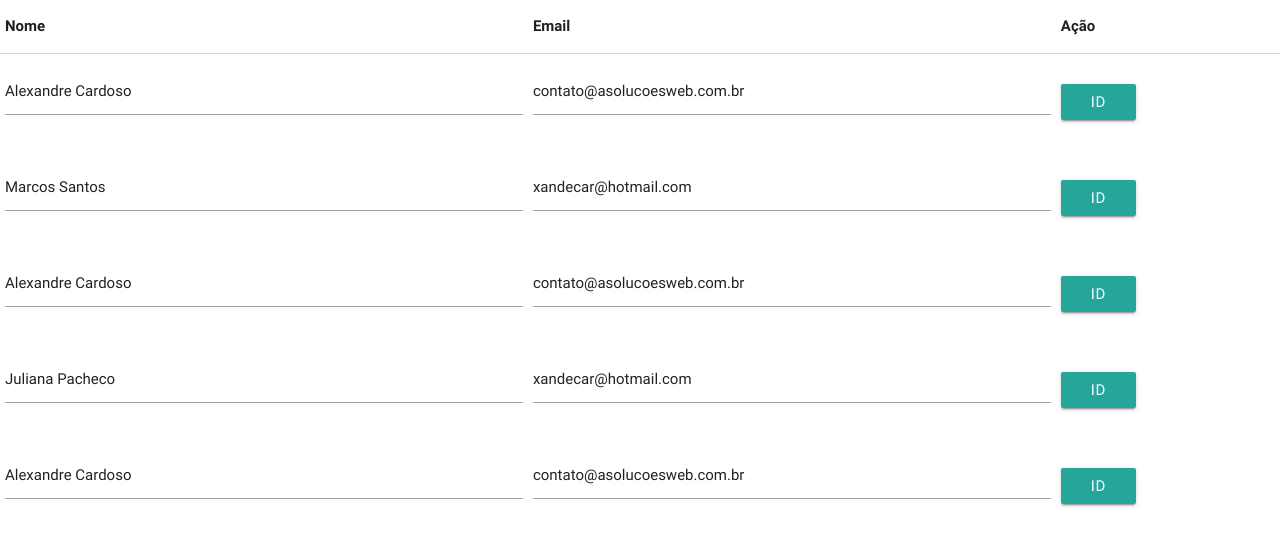
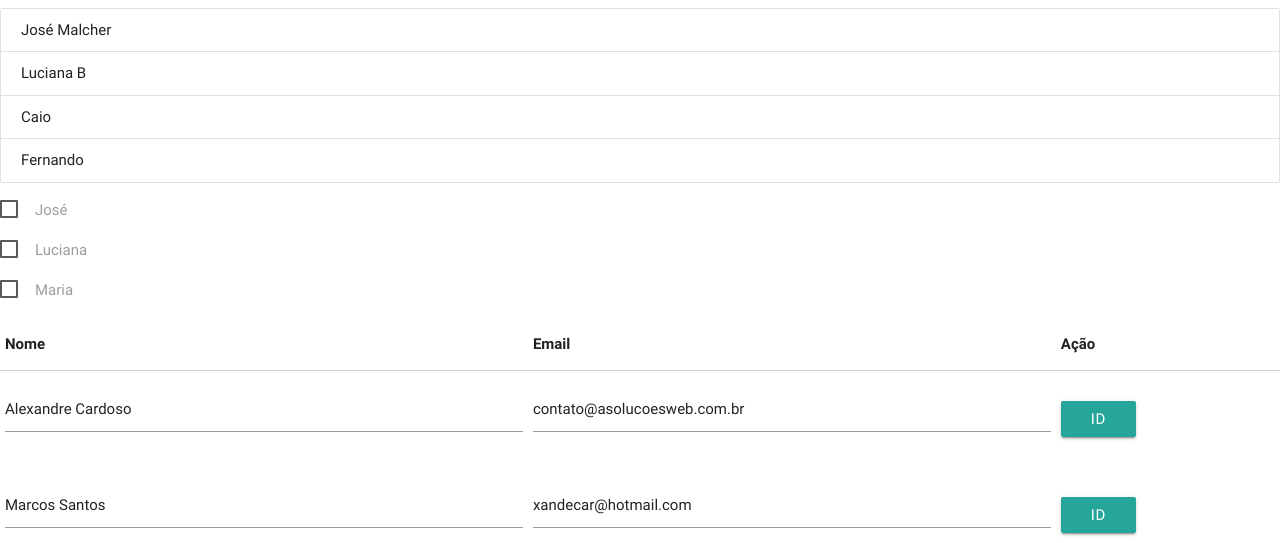
Before and after one commit to josemalcher/curso-php-com-jquery, a PHP site: page /Aula-15-Verificando-Se-Elemento-Esta-Selecionado/index.php in a window 1280 px wide. Shown: the top 543 px of the page. Run offline with PHP 8.4, Linux system fonts and the light colour scheme; data comes from the database, SQL or seed files in the repository.

Commit message:
Aula 15 Verificando Se Elemento Esta Selecionado + Código aula

```diff
--- a/Aula-15-Verificando-Se-Elemento-Esta-Selecionado/aula.js
+++ b/Aula-15-Verificando-Se-Elemento-Esta-Selecionado/aula.js
@@ -1,26 +1,34 @@
 $(document).ready(function () {
 
     /* Aula 15 Verificando Se Elemento Esta Selecionado */
+    // target
+    // is
+    // checked
 
     var container = $("#container");
-    var tabela = container.find('#tabela');
-    var tbody = tabela.find("tbody");
+    var lista = container.find('#lista');
+    var check = container.find('.check');
 
-    /*
-    * val() - pega os valores dos input
-    * event.currentTarguet() - pega o proprio objeto
-    * closest() - pega o elemento mais proximo do objeto
-    * */
-
-    //console.log($(".email").val()); // pega somente o primeiro
-    tbody.on('click', '.btn_id', function (event) {
-        event.preventDefault();
-        console.log( $(event.currentTarget).closest('tr').find('.nome').val());
-        console.log( $(event.currentTarget).closest('tr').find('.email').val());
-
+    lista.on('click', function (event) {
+        var alvo = $(event.target);
+        if (alvo.is('li')) {
+            alvo.css('background-color', '#900');
+        } else {
+            console.log('não é um li');
+        }
     });
 
-
+    check.on('click', function () {
+        /*console.log('você digitou em ' + $(this).val());
+        if ($(this).val() == 'maria' && $(this).is(':checked')) {
+            alert('marcou maria');
+        }*/
+        if ($(this).is(':checked')) {
+            console.log($(this).val() + ' Está Selecionado');
+        }else{
+            console.log($(this).val() + '  Não Está Selecionado');
+        }
+    })
 
 
 });
--- a/Aula-15-Verificando-Se-Elemento-Esta-Selecionado/index.php
+++ b/Aula-15-Verificando-Se-Elemento-Esta-Selecionado/index.php
@@ -14,6 +14,28 @@
 
 <body>
 <div id="container">
+    <!-- Lista de nome com select para usar no método is -->
+    <ul id="lista" class="collection">
+        <li class="collection-item">José Malcher</li>
+        <li class="collection-item">Luciana B</li>
+        <li class="collection-item">Caio</li>
+        <li class="collection-item">Fernando</li>
+    </ul>
+
+    <p>
+        <input type="checkbox" id="jose" class="check" value="jose">
+        <label for="jose"><span>José</span></label>
+    </p>
+    <p>
+        <input type="checkbox" id="luciana" class="check" value="Luciana">
+        <label for="luciana"><span>Luciana</span></label>
+    </p>
+    <p>
+        <input type="checkbox" id="maria" class="check" value="maria">
+        <label for="maria"><span>Maria</span></label>
+    </p>
+
+
     <table id="tabela" class="table-of-contents t">
         <thead>
         <tr>
@@ -29,8 +51,8 @@
         while ($pessoa->valid()):
             ?>
             <tr>
-                <td><input type="text" class="input-field nome" value="<?= $pessoa->current()->nome; ?>" /></td>
-                <td><input type="email" class="input-field email" value="<?= $pessoa->current()->email; ?>" /></td>
+                <td><input type="text" class="input-field nome" value="<?= $pessoa->current()->nome; ?>"/></td>
+                <td><input type="email" class="input-field email" value="<?= $pessoa->current()->email; ?>"/></td>
                 <td>
                     <button class="btn btn_id" id="btn_atributos" data-id="<?= $pessoa->current()->id; ?>">ID</button>
                 </td>
```
Also changed, not shown: README.md.
